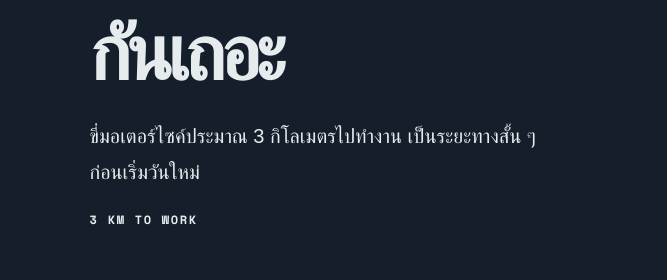
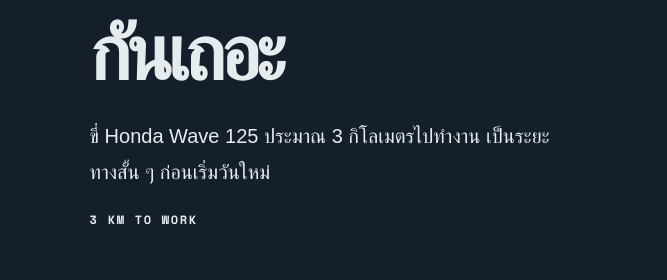
Before and after one commit to Phangpon/introduce_yourself, a plain HTML site: page index.html in a window 1280 px wide. Shown: the part 2752-3032 px from the top of the page, 0-667 px from the left. Drawn offline with nearby package versions, Linux system fonts and the light colour scheme; a web font is replaced by a local one.

Commit message:
Show Honda Wave 125 commute

```diff
--- a/index.html
+++ b/index.html
@@ -21,7 +21,7 @@
 <section class="hero"><div><div class="eyebrow">Senior Developer / A day in my life</div><h1>NANTHAWAT<br><span>SAIDOUNG.</span></h1><p>สวัสดีครับ ผมคือ Senior Developer<br>ยินดีต้อนรับทุกคนที่แวะมาทำความรู้จักกัน</p><a class="scroll" href="#morning">เลื่อนลงมารู้จักผม <span class="arrow">↓</span></a></div></section>
 <section class="chapter morning" id="morning"><div class="copy reveal"><span class="time">07:00 AM</span><span class="number">01 / 08</span><h2>เช้าแล้ว<br>ตื่นได้แล้ว ☀</h2><p>เสียงนาฬิกาปลุกดังขึ้น ยืดเส้นสักหน่อย เปิดม่านรับแดด แล้วเติมพลังด้วยกาแฟแก้วโปรด</p><span class="tiny">booting up... ☕</span></div><div class="art"><div class="bubble"><span class="emoji">🛏️</span></div><span class="orbit o1">☀️</span><span class="orbit o2">☕</span></div></section>
 <section class="chapter dress"><div class="copy reveal"><span class="time">08:00 AM</span><span class="number">02 / 08</span><h2>แต่งตัว<br>พร้อมลุย</h2><p>เลือกชุดสบาย ๆ หยิบกระเป๋า เช็กของให้ครบ พร้อมออกไปเจอเรื่องราวใหม่ ๆ ของวันนี้</p><span class="tiny">outfit: comfortable</span></div><div class="art"><div class="bubble"><span class="emoji">👕</span></div><span class="orbit o1">👟</span><span class="orbit o2">🎒</span></div></section>
-<section class="chapter travel"><div class="copy reveal"><span class="time">MORNING RIDE</span><span class="number">03 / 08</span><h2>ออกเดินทาง<br>กันเถอะ</h2><p>ขี่มอเตอร์ไซค์ประมาณ 3 กิโลเมตรไปทำงาน เป็นระยะทางสั้น ๆ ก่อนเริ่มวันใหม่</p><span class="tiny">3 KM TO WORK</span></div><div class="art"><div class="bubble"><span class="emoji">🏍️</span></div><span class="orbit o1">🛣️</span><span class="orbit o2">☁️</span></div></section>
+<section class="chapter travel"><div class="copy reveal"><span class="time">MORNING RIDE</span><span class="number">03 / 08</span><h2>ออกเดินทาง<br>กันเถอะ</h2><p>ขี่ Honda Wave 125 ประมาณ 3 กิโลเมตรไปทำงาน เป็นระยะทางสั้น ๆ ก่อนเริ่มวันใหม่</p><span class="tiny">3 KM TO WORK</span></div><div class="art"><div class="bubble"><span class="emoji">🏍️</span></div><span class="orbit o1">🛣️</span><span class="orbit o2">☁️</span></div></section>
 <section class="chapter arrive"><div class="copy reveal"><span class="time">09:00 AM</span><span class="number">04 / 08</span><h2>ถึงที่ทำงาน<br>แล้ว!</h2><p>ทักทายเพื่อนร่วมทีม วางกระเป๋า เปิดคอม แล้วค่อย ๆ จัดลำดับสิ่งที่จะทำในวันนี้</p><span class="tiny">hello, team 👋</span></div><div class="art"><div class="bubble"><span class="emoji">🏢</span></div><span class="orbit o1">👋</span><span class="orbit o2">📋</span></div></section>
 <section class="chapter code"><div class="copy reveal"><span class="time">DEVELOPMENT</span><span class="number">05 / 08</span><h2>ออกแบบ<br>และลงมือสร้าง</h2><p>งานของผมครอบคลุมตั้งแต่พัฒนาระบบ ออกแบบฐานข้อมูล นำ AI มาประยุกต์ใช้ ไปจนถึงดูแลและสนับสนุนลูกค้า</p><span class="tiny">&lt; build / solve / support &gt;</span></div><div class="art"><div class="bubble"><span class="emoji">💻</span></div><span class="orbit o1">✨</span><span class="orbit o2">⚙️</span></div></section>
 <section class="chapter lunch"><div class="copy reveal"><span class="time">12:00 PM</span><span class="number">06 / 08</span><h2>พักเที่ยง<br>พักใจด้วย</h2><p>วางมือจากคีย์บอร์ด ออกไปหาอะไรอร่อย ๆ กิน คุยเล่นกับเพื่อน แล้วชาร์จพลังสำหรับช่วงบ่าย</p><span class="tiny">lunch break!</span></div><div class="art"><div class="bubble"><span class="emoji">🍜</span></div><span class="orbit o1">🥤</span><span class="orbit o2">🥢</span></div></section>
```
Also changed, not shown: 1 other file.
